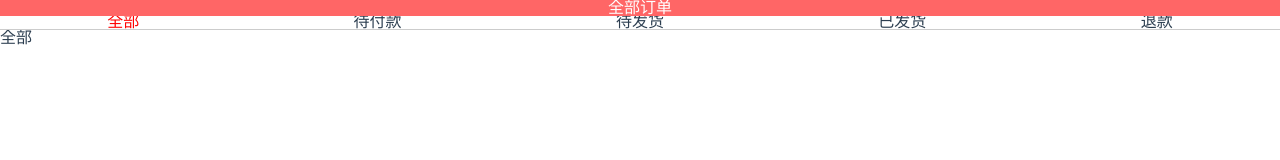
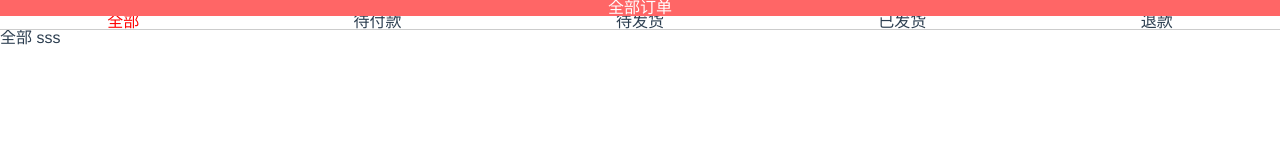
Before and after one commit to FRXlife/myself-project, a Vue app: page /#/order/allorder in a window 1280 px wide. Shown: the top 160 px of the page. Built offline with nearby package versions, Linux system fonts and the light colour scheme.

Commit message:
测试分支

```diff
--- a/src/views/order/children/AllOrder.vue
+++ b/src/views/order/children/AllOrder.vue
@@ -1,5 +1,5 @@
 <template>
-    <div>全部  </div>
+    <div>全部  sss</div>
 </template>
 
 <script>
```
